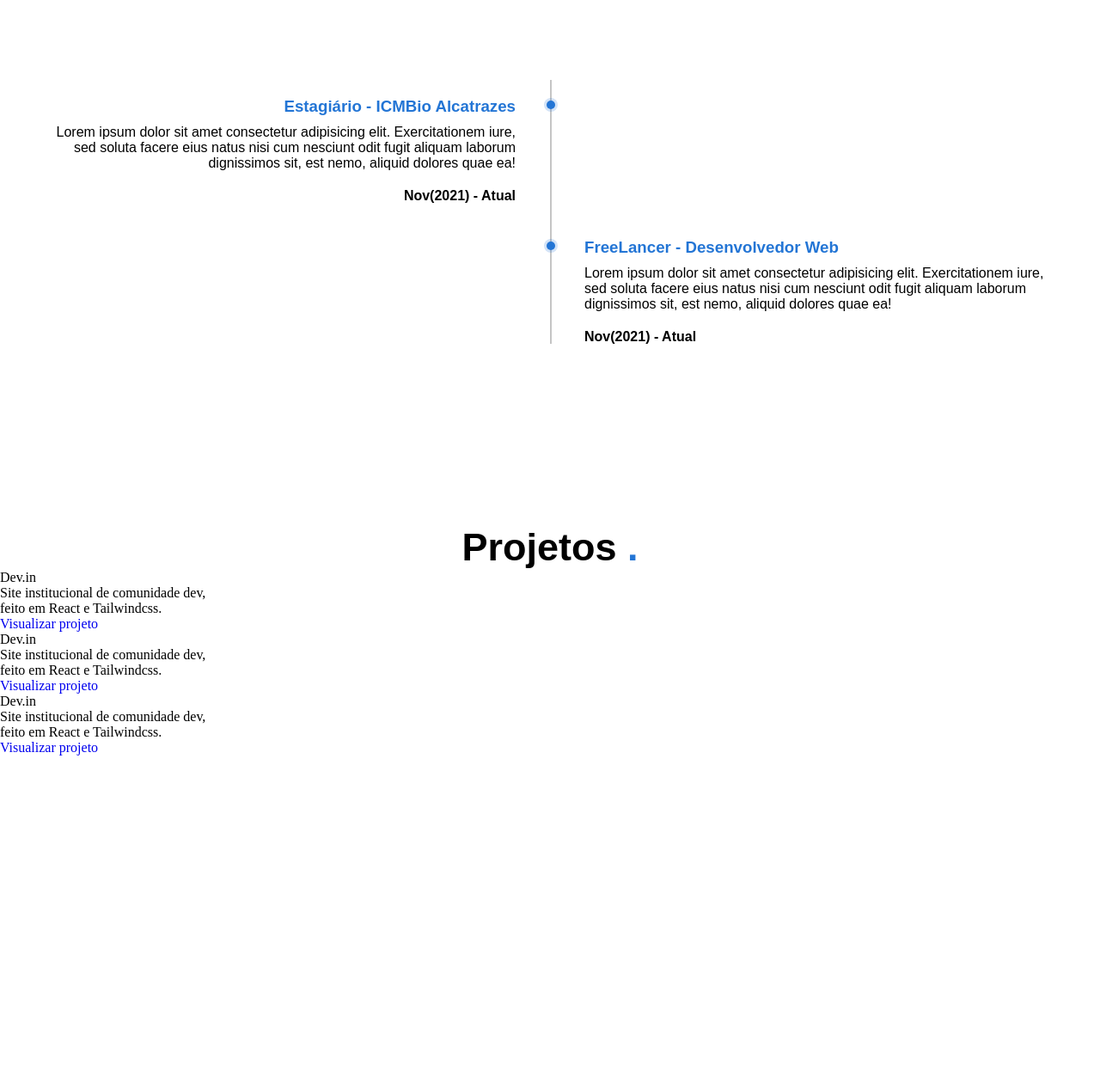
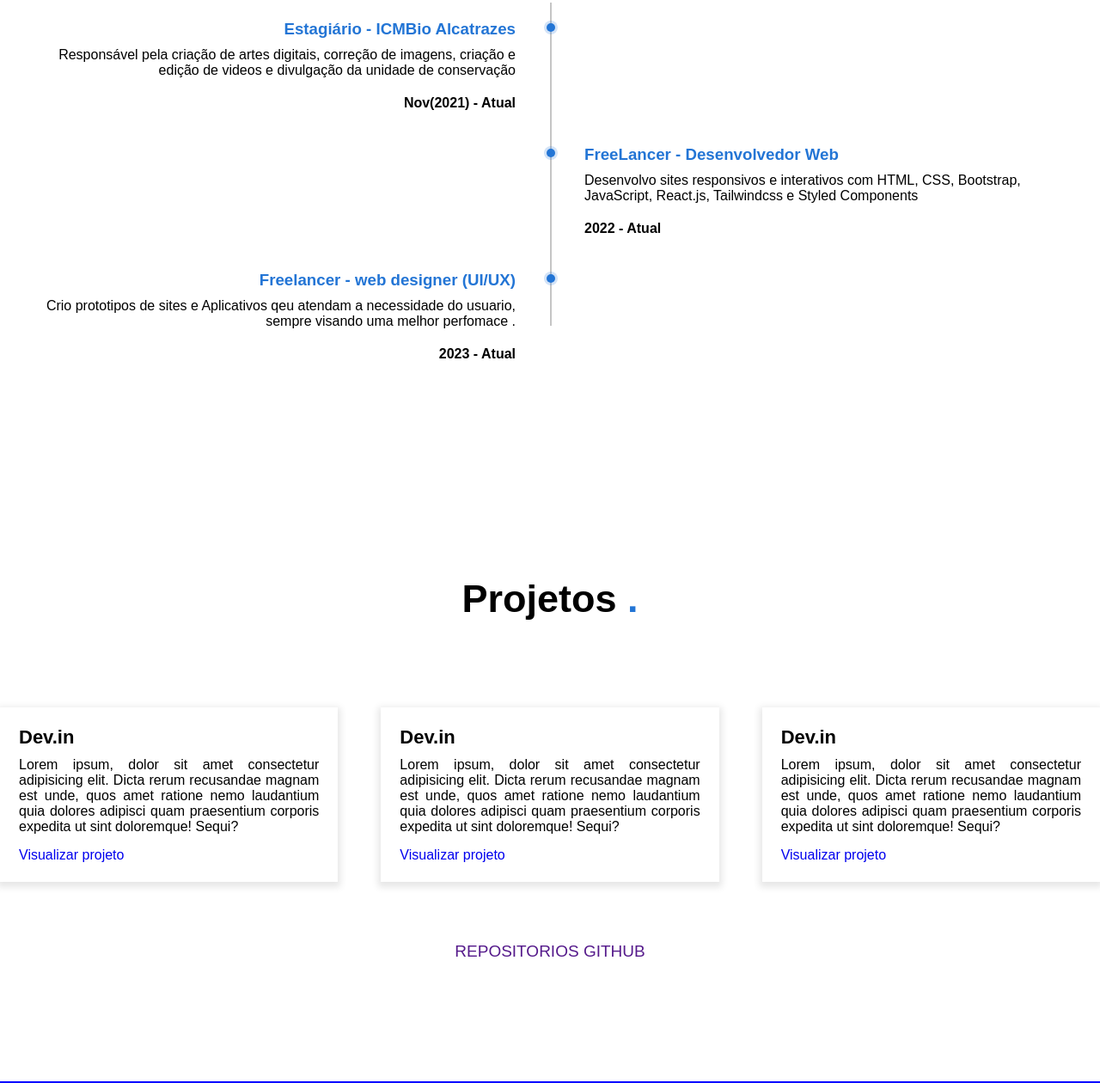
Before and after one commit to Capellinx/Portfolio, a plain HTML site: page index.html in a window 1280 px wide. Shown: the part 989-2249 px from the top of the page at 86% size. Before the commit the page ends 2008 px from the top, so only its background shows below. Drawn offline with Linux system fonts and the light colour scheme.

Commit message:
add page projects

```diff
--- a/index.html
+++ b/index.html
@@ -67,15 +67,17 @@
         </figure>
     </section>
 
-    <section class="experience">
-        <h2>Experiência</h2>
+    <section class="experience" >
+        <a name="experience"></a>
+        <h2>Experiência <span>.</span></h2>
         <div class="timeline">
             <ul>
                 <li>
                     <div class="content">
                         <h3>Estagiário - ICMBio Alcatrazes</h3>
                         <p>
-                            Lorem ipsum dolor sit amet consectetur adipisicing elit. Exercitationem iure, sed soluta facere eius natus nisi cum nesciunt odit fugit aliquam laborum dignissimos sit, est nemo, aliquid dolores quae ea!
+                            Responsável pela criação de artes
+                            digitais, correção de imagens, criação e edição de videos e divulgação da unidade de conservação
                         </p>
                     </div>
                     <div class="time">
@@ -86,11 +88,22 @@
                     <div class="content">
                         <h3>FreeLancer - Desenvolvedor Web</h3>
                         <p>
-                            Lorem ipsum dolor sit amet consectetur adipisicing elit. Exercitationem iure, sed soluta facere eius natus nisi cum nesciunt odit fugit aliquam laborum dignissimos sit, est nemo, aliquid dolores quae ea!
+                            Desenvolvo sites responsivos e interativos com HTML, CSS, Bootstrap, JavaScript, React.js, Tailwindcss e Styled Components
                         </p>
                     </div>
                     <div class="time">
-                        <h4>Nov(2021) - Atual</h4>
+                        <h4>2022 - Atual</h4>
+                    </div>
+                </li>
+                <li>
+                    <div class="content">
+                        <h3>Freelancer - web designer (UI/UX)</h3>
+                        <p>
+                            Crio prototipos de sites e Aplicativos qeu atendam a necessidade do usuario, sempre visando uma melhor perfomace .
+                        </p>
+                    </div>
+                    <div class="time">
+                        <h4>2023 - Atual</h4>
                     </div>
                 </li>
             </ul>
@@ -100,40 +113,44 @@
         <a name="projects"></a>
         <div class="container-projects">
             <h2>Projetos <span>.</span></h2>
-            <div class="container-education">
+            <div class="container-cards">
                 <div class="cards">
-                    <div class="content-cards">
-                        <p>Dev.in</p>
-                        <p>
-                            Site institucional de comunidade dev,
-                            <br>
-                            feito em React e Tailwindcss.
-                        </p>
-                        <a href="#">Visualizar projeto</a>
-                    </div>
+                    <h3>
+                        Dev.in
+                    </h3>
+                    <p>
+                        Lorem ipsum, dolor sit amet consectetur adipisicing elit. Dicta rerum recusandae magnam est unde, quos amet ratione nemo laudantium quia dolores adipisci quam praesentium corporis expedita ut sint doloremque! Sequi?
+                    </p>
+                    <a href="#">Visualizar projeto</a>
                 </div>
                 <div class="cards">
-                    <div class="content-cards">
-                        <p>Dev.in</p>
-                        <p>
-                            Site institucional de comunidade dev,
-                            <br>
-                            feito em React e Tailwindcss.
-                        </p>
-                        <a href="#">Visualizar projeto</a>
-                    </div>
+                    <h3>
+                        Dev.in
+                    </h3>
+                    <p>
+                        Lorem ipsum, dolor sit amet consectetur adipisicing elit. Dicta rerum recusandae magnam est unde, quos amet ratione nemo laudantium quia dolores adipisci quam praesentium corporis expedita ut sint doloremque! Sequi?
+                    </p>
+                    <a href="#">Visualizar projeto</a>
                 </div>
                 <div class="cards">
-                    <div class="content-cards">
-                        <p>Dev.in</p>
-                        <p>
-                            Site institucional de comunidade dev,
-                            <br>
-                            feito em React e Tailwindcss.
-                        </p>
-                        <a href="#">Visualizar projeto</a>
-                    </div>
+                    <h3>
+                        Dev.in
+                    </h3>
+                    <p>
+                        Lorem ipsum, dolor sit amet consectetur adipisicing elit. Dicta rerum recusandae magnam est unde, quos amet ratione nemo laudantium quia dolores adipisci quam praesentium corporis expedita ut sint doloremque! Sequi?
+                    </p>
+                    <a href="#">Visualizar projeto</a>
                 </div>
+            </div>
+            <div class="link">
+                <a href="">Repositorios github</a>
+            </div>
+    </section>
+
+    <section class="Skills">
+        <a name="Skills"></a>
+        <div class="container-skills">
+
         </div>
     </section>
 </body>
--- a/src/styles/partials/_global.sass
+++ b/src/styles/partials/_global.sass
@@ -8,6 +8,7 @@
 
 body
     font-size: 1.6rem
+    font-family: Arial, Helvetica, sans-serif
 
 ul
     list-style: none
@@ -15,3 +16,13 @@ ul
 
 a
     text-decoration: none
+
+span
+    color: #2375d5
+
+
+
+h2
+    padding-top: 30px
+    text-align: center
+    font-size: 4.5rem
--- a/src/styles/style.sass
+++ b/src/styles/style.sass
@@ -6,6 +6,7 @@ header
     width: 100%
     padding: 3.0rem
     position: fixed
+    z-index: 1
     left: 0
     top: 0
     background-color: white
@@ -111,28 +112,26 @@ header
 
 .experience
     width: 100%
-    height: 600px
+    height: 630px
+    font-family: Arial, Helvetica, sans-serif
 
     h2
-        padding-top: 50px
+        padding-top: 30px
         text-align: center
         font-size: 4.5rem
-
-
 
 .timeline
     position: relative
     max-width: 1380px
     margin: 0 auto
-    padding-top: 120px
-    font-family: Arial, Helvetica, sans-serif
+    padding-top: 50px
 
     &::before
         content: ''
         position: absolute
         left: 50%
         width: 2px
-        height: 108%
+        height: 77%
         background: #c5c5c5
 
     li
@@ -159,7 +158,6 @@ header
         &:nth-child(even)
             float: right
             text-align: left
-            clear: both
             &::before
                 content: ''
                 position: absolute
@@ -180,34 +178,17 @@ header
             margin-top: 20px
 
 
-
-
-
-
-
-
-
-
-
-
-
-
-
-
-
-
-
-
-
-
-
 // projects
 
 .projects
     width: 100%
-    h2
+
+    .link a
+        display: block
+        padding-top: 7.0rem
         text-align: center
-        font-size: 4.5rem
+        font-size: 1.9rem
+        text-transform: uppercase
 
 .container-projects
     max-width: 1380px
@@ -216,3 +197,39 @@ header
         font-family: Arial, Helvetica, sans-serif
     span
         color: #2375d5
+
+    .container-cards
+        display: flex
+        align-items: center
+        justify-content: center
+        gap: 5rem
+        margin-top: 10.0rem
+
+.cards
+    padding: 20px
+
+    box-shadow: 0px 3px 8px 3px rgba(0,0,0,0.1)
+    border: 2px solid white
+
+    &:hover
+        border: 2px solid #2375d5
+        transition: 1s all ease-out
+    h3
+        font-size: 2.2rem
+    p
+        margin-top: 10px
+        text-align: justify
+    a
+        display: block
+        margin-top: 15px
+
+// Skills
+
+.skill
+     width: 100%
+     border: 1px solid red
+
+.container-skills
+    max-width: 1380px
+    border: 1px solid blue
+    margin: 0 auto
```
Also changed, not shown: src/styles/style.css, 1 other file.
